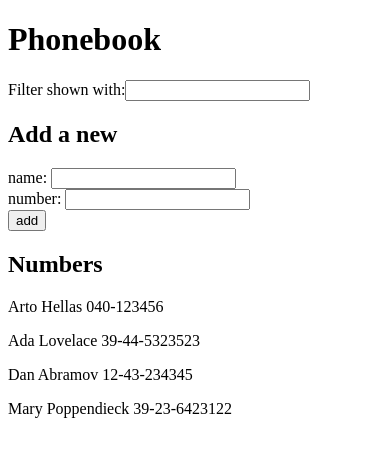
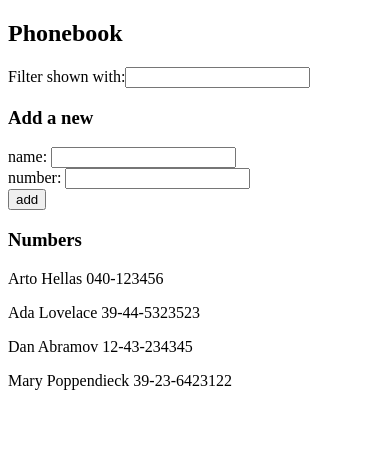
Before and after one commit to RepositoryCris/HelsinkiUniversityFullStack, a React (Vite) app in the folder part2/E2.6ThePhonebook/: page / in a window 390 px wide. Shown: the top 456 px of the page. Built offline with nearby package versions, Linux system fonts and the light colour scheme.

Commit message:
E2.10 The Phonebook Step 5: Refactor app in components (App -> Filter, PersonsForm, Persons)

```diff
--- a/part2/E2.6ThePhonebook/src/App.jsx
+++ b/part2/E2.6ThePhonebook/src/App.jsx
@@ -1,16 +1,7 @@
 import { useState } from 'react'
-
-const ShowPerson = ({ name, number }) => <p>{ name } { number }</p>
-
-const Content = ({ persons }) => (
-  <>
-    {persons.map(person => (
-      <ShowPerson key = {person.id}
-                  name = {person.name}
-                  number = {person.number} />
-    ))}
-  </>
-)
+import Filter from './components/Filter'
+import PersonForm from './components/PersonForm'
+import Persons from './components/Persons'
 
 const App = () => {
   const [persons, setPersons] = useState([
@@ -23,9 +14,9 @@ const App = () => {
   const [newNumber, setNewNumber] = useState('')
   const [filter, setFilter] = useState('')
 
-  const handleNameInput  = ({ target }) => setNewName(target.value)
-  const handleNumberInput  = ({ target }) => setNewNumber(target.value)
-  const handleFilterInput = ({ target }) => setFilter(target.value)
+  const handleNameChange  = ({ target }) => setNewName(target.value)
+  const handleNumberChange  = ({ target }) => setNewNumber(target.value)
+  const handleFilterChange = ({ target }) => setFilter(target.value)
 
   const personsToShow = filter === ''
     ? persons
@@ -39,18 +30,22 @@ const App = () => {
     const personObject = {
       name: newName,
       number: newNumber,
-      id: persons.length + 1
+      id: persons.length > 0 ? Math.max(...persons.map(p => p.id)) + 1 : 1
     }
 
     const nameExists = persons.some((person) => person.name.toLowerCase() === newName.toLowerCase())
 
     if (newName.trim() === '' || newNumber.trim() === '') {
       alert('Name and number cannot be empty')
+      setNewName('')
+      setNewNumber('')
       return
     }
 
-    if (nameExists){
-      alert(`${(newName)} is already added to phonebook`)
+    if ( nameExists ){
+      alert(`${ newName } is already added to phonebook`)
+      setNewName('')
+      setNewNumber('')
       return
     }
 
@@ -61,26 +56,19 @@ const App = () => {
 
   return (
     <div>
-      <h1>Phonebook</h1>
-      <div>
-        Filter shown with:
-        <input onChange = { handleFilterInput } value = { filter }/>
-      </div>
-
-      <h2>Add a new</h2>
-      <form onSubmit={addPerson}>
-        <div>
-          name: <input onChange = { handleNameInput } value = { newName }/>
-        </div>
-        <div>
-          number: <input onChange = { handleNumberInput } value = { newNumber }/>
-        </div>
-        <div>
-          <button type="submit">add</button>
-        </div>
-      </form>
-      <h2>Numbers</h2>
-      <Content persons = { personsToShow }/>
+      <h2>Phonebook</h2>
+      <Filter
+        handleFilterChange = { handleFilterChange }
+        filter = { filter } />
+      <h3>Add a new</h3>
+      <PersonForm
+        addPerson = { addPerson }
+        handleNameChange = { handleNameChange }
+        newName = { newName }
+        handleNumberChange = { handleNumberChange }
+        newNumber = { newNumber } />
+      <h3>Numbers</h3>
+      <Persons persons = { personsToShow }/>
     </div>
   )
 }
--- /dev/null
+++ b/part2/E2.6ThePhonebook/src/components/Filter.jsx
@@ -0,0 +1,12 @@
+const Filter = ({ handleFilterChange , filter }) => {
+  return(
+    <div>
+        Filter shown with:
+        <input
+        onChange = { handleFilterChange }
+        value = { filter }/>
+      </div>
+  )
+}
+
+export default Filter
--- /dev/null
+++ b/part2/E2.6ThePhonebook/src/components/PersonForm.jsx
@@ -0,0 +1,17 @@
+const PersonForm = ({ addPerson , handleNameChange, newName, handleNumberChange, newNumber}) => {
+  return(
+    <form onSubmit={addPerson}>
+      <div>
+          name: <input onChange = { handleNameChange } value = { newName }/>
+      </div>
+      <div>
+          number: <input onChange = { handleNumberChange } value = { newNumber }/>
+      </div>
+      <div>
+          <button type="submit">add</button>
+      </div>
+    </form>
+  )
+}
+
+export default PersonForm
--- /dev/null
+++ b/part2/E2.6ThePhonebook/src/components/Persons.jsx
@@ -0,0 +1,14 @@
+const Persons = ({ persons }) => (
+  <>
+    {persons.map(person => (
+      <Person
+      key = {person.id}
+      name = {person.name}
+      number = {person.number} />
+    ))}
+  </>
+)
+
+const Person = ({ name, number }) => <p>{ name } { number }</p>
+
+export default Persons
```
